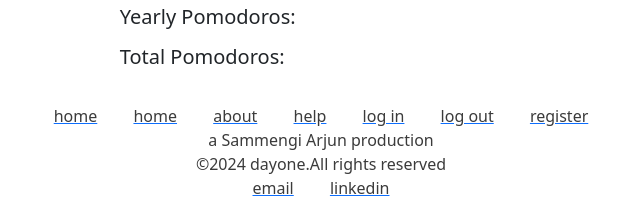
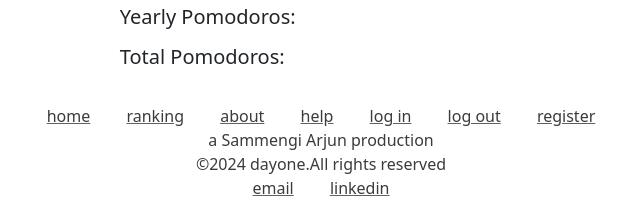
Before and after one commit to arjun867/dayonev2, a Django app: page / in a window 1280 px wide. Shown: the part 604-811 px from the top of the page, without its empty margins (319-959 px from the left). Run offline with Django 5.2, Linux system fonts and the light colour scheme; data that the repository does not hold is empty; some libraries are stand-ins or nearby versions.

Commit message:
js and home template correction

```diff
--- a/dayonev2/myapp/static/script.js
+++ b/dayonev2/myapp/static/script.js
@@ -229,7 +229,8 @@ document.addEventListener('DOMContentLoaded', function() {
                         datasets: [{
                             label: 'Monthly Pomodoros',
                             data: data,
-                            backgroundColor: 'rgba(255, 159, 64, 0.2)',
+                            // backgroundColor: 'rgba(255, 159, 64, 0.2)',
+                            backgroundColor: 'rgba(255, 180, 0, 0.2)',
                             borderColor: 'rgba(255, 159, 64, 1)',
                             borderWidth: 1
                         }]
--- a/dayonev2/myapp/templates/home.html
+++ b/dayonev2/myapp/templates/home.html
@@ -269,7 +269,7 @@
     <footer>
         <div class="footerone">
             <a href="{% url 'home'%}"><p>home</p></a>
-            <a href="{% url 'ranking'%}"><p>home</p></a>
+            <a href="{% url 'ranking'%}"><p>ranking</p></a>
             <a href="{% url 'about'%}"><p>about</p></a>
             <a href="{% url 'help'%}"><p>help</p></a>
             <a href="{% url 'login'%}"><p>log in</p></a>
```
Also changed, not shown: dayonev2/db.sqlite3.
